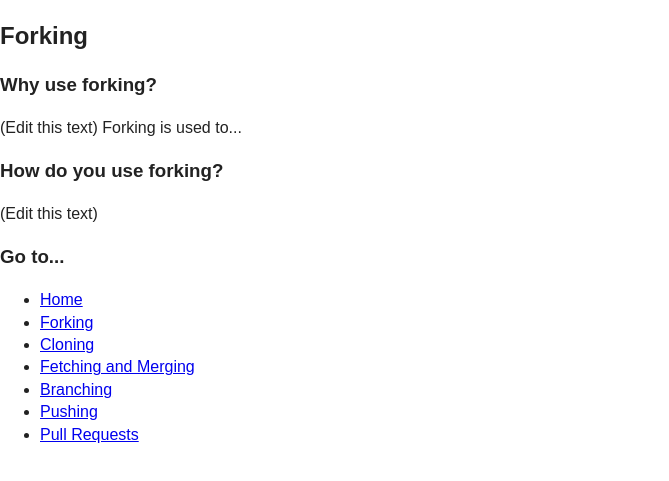
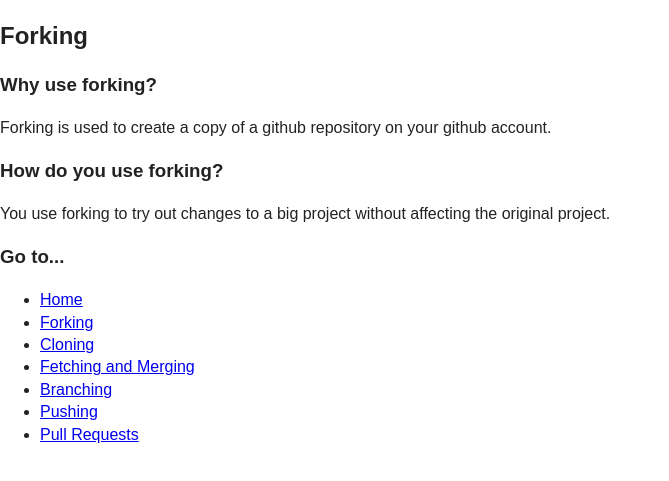
Before and after one commit to SurekaStoeckigt/all-about-git, a plain HTML site: page workflow/forking.html in a window 1280 px wide. Shown: the part 69-550 px from the top of the page, without its empty margins (0-669 px from the left). Drawn offline with Linux system fonts and the light colour scheme.

Commit message:
add forking explanation

```diff
--- a/workflow/forking.html
+++ b/workflow/forking.html
@@ -21,14 +21,14 @@
 
         <!-- Edit the text below with an explanation of this step in the Git workflow -->
 
-        <p>(Edit this text) Forking is used to...</p>
+        <p>Forking is used to create a copy of a github repository on your github account.</p>
 
         <h3>How do you use forking?</h3>
 
         <!-- Edit the text below with illustrated examples of how to use forking on Github -->
 
         <p>
-            (Edit this text)
+            You use forking to try out changes to a big project without affecting the original project.
         </p>
 
         <h3>Go to...</h3>
```
